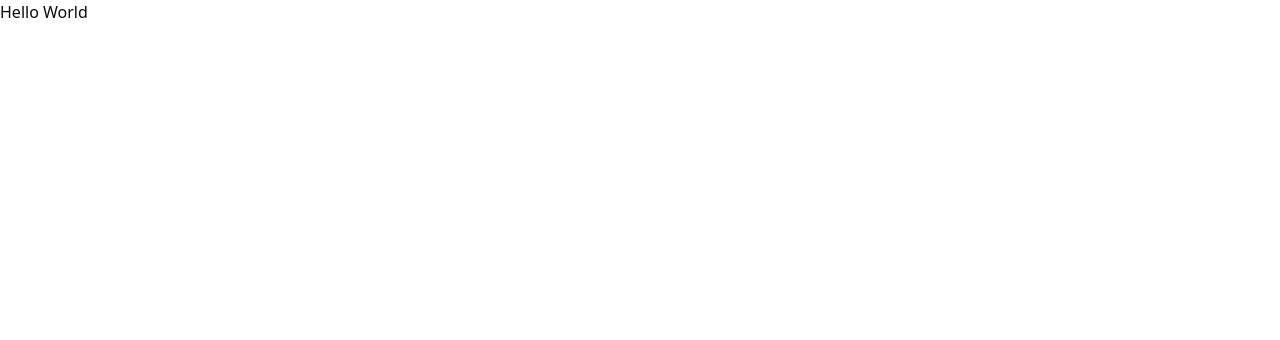
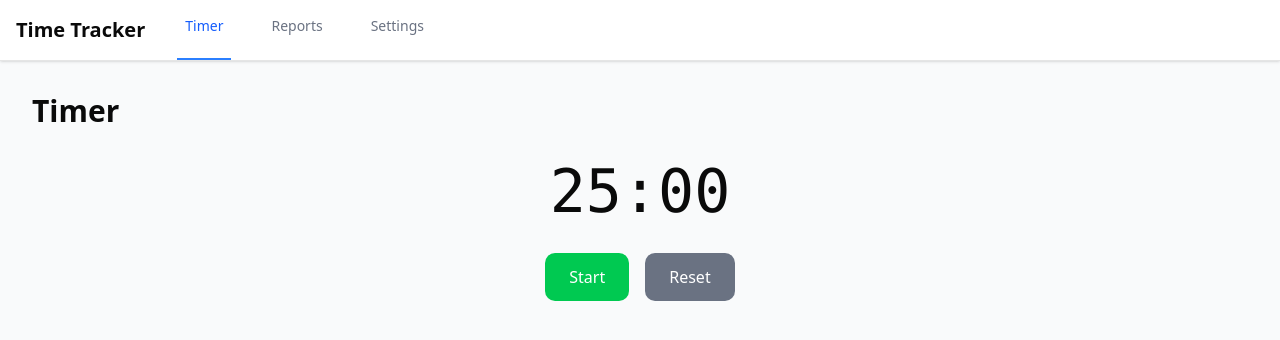
Before and after one commit to aabishkaryal/time-tracker, a React (Vite) app: page / in a window 1280 px wide. Shown: the top 340 px of the page. Built offline with nearby package versions, Linux system fonts and the light colour scheme.

Commit message:
Add MVP timer functionality
- Create basic Zustand store for timer state
- Build minimal Timer page with start/pause/reset
- Add Layout component with navigation
- Create placeholder Settings and Reports pages
- Set up React Router with proper routing
- Add basic Tailwind styling for MVP

```diff
--- a/package.json
+++ b/package.json
@@ -13,9 +13,12 @@
     "@tailwindcss/vite": "^4.1.12",
     "class-variance-authority": "^0.7.1",
     "clsx": "^2.1.1",
+    "date-fns": "^4.1.0",
+    "idb": "^8.0.3",
     "lucide-react": "^0.540.0",
     "react": "^19.1.1",
     "react-dom": "^19.1.1",
+    "react-router-dom": "^7.8.1",
     "tailwind-merge": "^3.3.1",
     "tailwindcss": "^4.1.12",
     "zustand": "^5.0.7"
--- a/src/App.tsx
+++ b/src/App.tsx
@@ -1,5 +1,21 @@
+import { BrowserRouter as Router, Routes, Route } from 'react-router-dom';
+import Layout from './components/Layout';
+import Timer from './pages/Timer';
+import Reports from './pages/Reports';
+import Settings from './pages/Settings';
+
 function App() {
-  return <div>Hello World</div>;
+  return (
+    <Router>
+      <Routes>
+        <Route path="/" element={<Layout />}>
+          <Route index element={<Timer />} />
+          <Route path="reports" element={<Reports />} />
+          <Route path="settings" element={<Settings />} />
+        </Route>
+      </Routes>
+    </Router>
+  );
 }
 
 export default App;
--- /dev/null
+++ b/src/components/Layout.tsx
@@ -0,0 +1,63 @@
+import { NavLink, Outlet } from 'react-router-dom';
+
+export default function Layout() {
+  return (
+    <div className="min-h-screen bg-gray-50">
+      <nav className="bg-white shadow-sm border-b">
+        <div className="max-w-7xl mx-auto px-4">
+          <div className="flex space-x-8">
+            <div className="flex items-center py-4">
+              <h2 className="text-xl font-semibold">Time Tracker</h2>
+            </div>
+
+            <div className="flex space-x-8">
+              <NavLink
+                to="/"
+                className={({ isActive }) =>
+                  `py-4 px-2 border-b-2 font-medium text-sm ${
+                    isActive
+                      ? 'border-blue-500 text-blue-600'
+                      : 'border-transparent text-gray-500 hover:text-gray-700'
+                  }`
+                }
+                end
+              >
+                Timer
+              </NavLink>
+
+              <NavLink
+                to="/reports"
+                className={({ isActive }) =>
+                  `py-4 px-2 border-b-2 font-medium text-sm ${
+                    isActive
+                      ? 'border-blue-500 text-blue-600'
+                      : 'border-transparent text-gray-500 hover:text-gray-700'
+                  }`
+                }
+              >
+                Reports
+              </NavLink>
+
+              <NavLink
+                to="/settings"
+                className={({ isActive }) =>
+                  `py-4 px-2 border-b-2 font-medium text-sm ${
+                    isActive
+                      ? 'border-blue-500 text-blue-600'
+                      : 'border-transparent text-gray-500 hover:text-gray-700'
+                  }`
+                }
+              >
+                Settings
+              </NavLink>
+            </div>
+          </div>
+        </div>
+      </nav>
+
+      <main>
+        <Outlet />
+      </main>
+    </div>
+  );
+}
--- /dev/null
+++ b/src/pages/Reports.tsx
@@ -0,0 +1,8 @@
+export default function Reports() {
+  return (
+    <div className="p-8">
+      <h1 className="text-3xl font-bold">Reports</h1>
+      <p className="text-gray-600 mt-4">Reports page coming soon...</p>
+    </div>
+  );
+}
--- /dev/null
+++ b/src/pages/Settings.tsx
@@ -0,0 +1,8 @@
+export default function Settings() {
+  return (
+    <div className="p-8">
+      <h1 className="text-3xl font-bold">Settings</h1>
+      <p className="text-gray-600 mt-4">Settings page coming soon...</p>
+    </div>
+  );
+}
--- /dev/null
+++ b/src/pages/Timer.tsx
@@ -0,0 +1,67 @@
+import { useEffect } from 'react';
+import { useTimerStore } from '../store';
+
+export default function Timer() {
+  const {
+    timeRemaining,
+    isRunning,
+    isPaused,
+    startTimer,
+    pauseTimer,
+    resetTimer,
+    tick
+  } = useTimerStore();
+
+  const formatTime = (milliseconds: number): string => {
+    const minutes = Math.floor(milliseconds / 60000);
+    const seconds = Math.floor((milliseconds % 60000) / 1000);
+    return `${minutes.toString().padStart(2, '0')}:${seconds.toString().padStart(2, '0')}`;
+  };
+
+  useEffect(() => {
+    let interval: NodeJS.Timeout;
+
+    if (isRunning) {
+      interval = setInterval(tick, 1000);
+    }
+
+    return () => clearInterval(interval);
+  }, [isRunning, tick]);
+
+  return (
+    <div className="p-8">
+      <h1 className="text-3xl font-bold mb-8">Timer</h1>
+
+      <div className="text-center">
+        <div className="text-6xl font-mono mb-8">
+          {formatTime(timeRemaining)}
+        </div>
+
+        <div className="space-x-4">
+          {!isRunning ? (
+            <button
+              onClick={startTimer}
+              className="bg-green-500 hover:bg-green-600 text-white px-6 py-3 rounded-lg"
+            >
+              {isPaused ? 'Resume' : 'Start'}
+            </button>
+          ) : (
+            <button
+              onClick={pauseTimer}
+              className="bg-yellow-500 hover:bg-yellow-600 text-white px-6 py-3 rounded-lg"
+            >
+              Pause
+            </button>
+          )}
+
+          <button
+            onClick={resetTimer}
+            className="bg-gray-500 hover:bg-gray-600 text-white px-6 py-3 rounded-lg"
+          >
+            Reset
+          </button>
+        </div>
+      </div>
+    </div>
+  );
+}
--- /dev/null
+++ b/src/store/index.ts
@@ -0,0 +1,38 @@
+import { create } from 'zustand';
+
+interface TimerStore {
+  timeRemaining: number;
+  isRunning: boolean;
+  isPaused: boolean;
+
+  startTimer: () => void;
+  pauseTimer: () => void;
+  resetTimer: () => void;
+  tick: () => void;
+}
+
+export const useTimerStore = create<TimerStore>((set, get) => ({
+  timeRemaining: 25 * 60 * 1000, // 25 minutes in milliseconds
+  isRunning: false,
+  isPaused: false,
+
+  startTimer: () => set({ isRunning: true, isPaused: false }),
+
+  pauseTimer: () => set({ isRunning: false, isPaused: true }),
+
+  resetTimer: () => set({
+    timeRemaining: 25 * 60 * 1000,
+    isRunning: false,
+    isPaused: false
+  }),
+
+  tick: () => {
+    const { timeRemaining, isRunning } = get();
+    if (isRunning && timeRemaining > 0) {
+      set({ timeRemaining: timeRemaining - 1000 });
+    }
+    if (timeRemaining <= 1000 && isRunning) {
+      set({ isRunning: false, timeRemaining: 0 });
+    }
+  }
+}));
--- /dev/null
+++ b/src/types/index.ts
@@ -0,0 +1,35 @@
+export interface Activity {
+  id: string;
+  name: string;
+  totalTime: number;
+  sessions: TimerSession[];
+  createdAt: Date;
+  updatedAt: Date;
+}
+
+export interface TimerSession {
+  id: string;
+  activityId: string;
+  startTime: Date;
+  endTime?: Date;
+  duration: number;
+  completed: boolean;
+}
+
+export interface AppSettings {
+  defaultWorkTime: number;
+  defaultBreakTime: number;
+  notificationType: 'browser' | 'sound' | 'none';
+  autoStartBreak: boolean;
+  theme: 'light' | 'dark' | 'system';
+}
+
+export interface TimerState {
+  currentActivity: Activity | null;
+  isRunning: boolean;
+  isPaused: boolean;
+  timeRemaining: number;
+  isBreak: boolean;
+  customWorkTime?: number;
+  customBreakTime?: number;
+}
```
Also changed, not shown: 1 other file (tests, documents, lock files or other folders).
